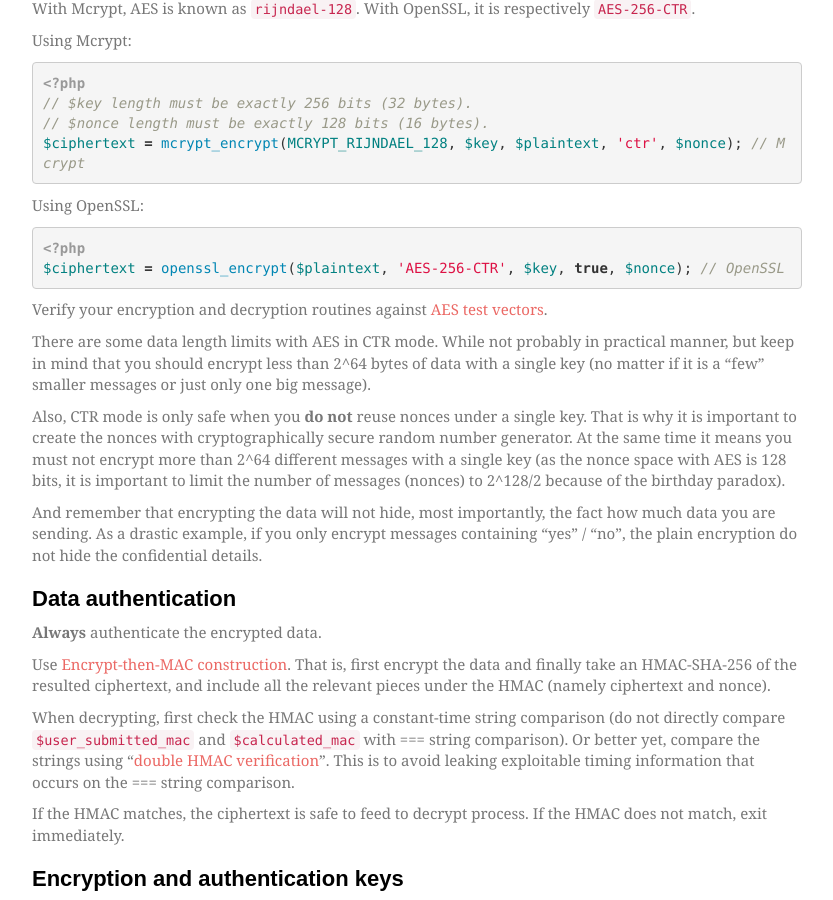
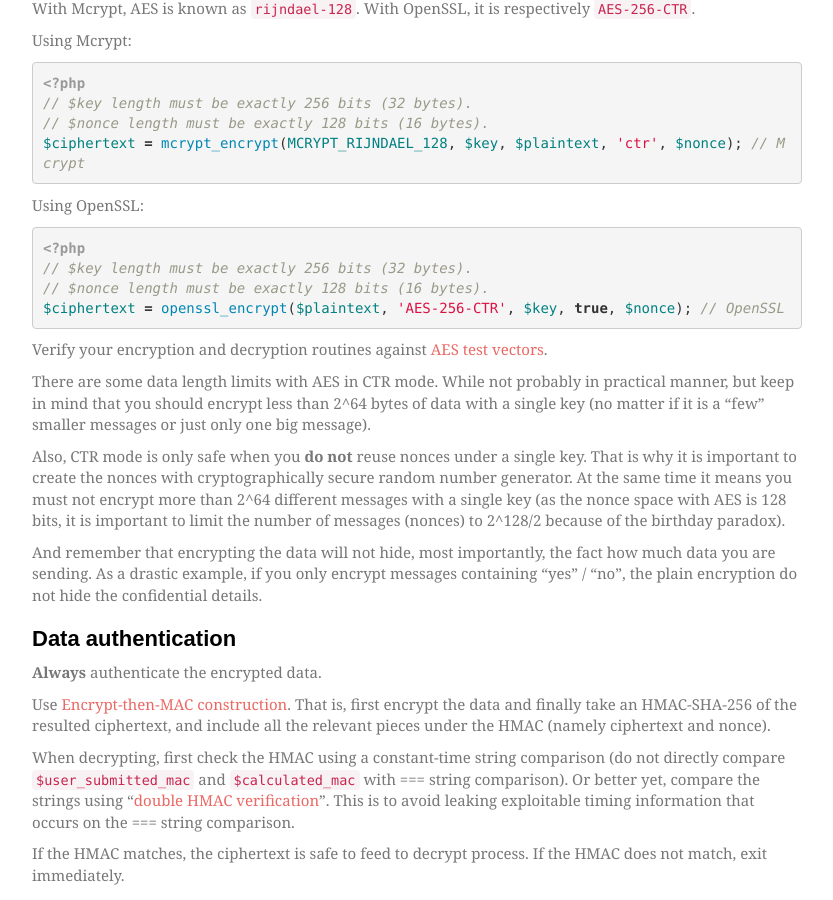
Before and after one commit to timoh6/timoh6.github.com, a Jekyll site: the page built from _posts/2014-06-16-PHP-data-encryption-cheatsheet.md, in a window 1280 px wide and 900 px high, scrolled down 759 px. Shown: the whole window, without its empty margins (223-1056 px from the left). Built offline with Jekyll 4.4.1, drawn with Linux system fonts in a browser that asks for light colours; some web fonts are replaced; comment, search, counter and statistics services are not loaded.

Commit message:
Add missing comments

```diff
--- a/_posts/2014-06-16-PHP-data-encryption-cheatsheet.md
+++ b/_posts/2014-06-16-PHP-data-encryption-cheatsheet.md
@@ -50,6 +50,8 @@ Using OpenSSL:
 
 {% highlight php %}
 <?php
+// $key length must be exactly 256 bits (32 bytes).
+// $nonce length must be exactly 128 bits (16 bytes).
 $ciphertext = openssl_encrypt($plaintext, 'AES-256-CTR', $key, true, $nonce); // OpenSSL
 {% endhighlight %}
 
```
